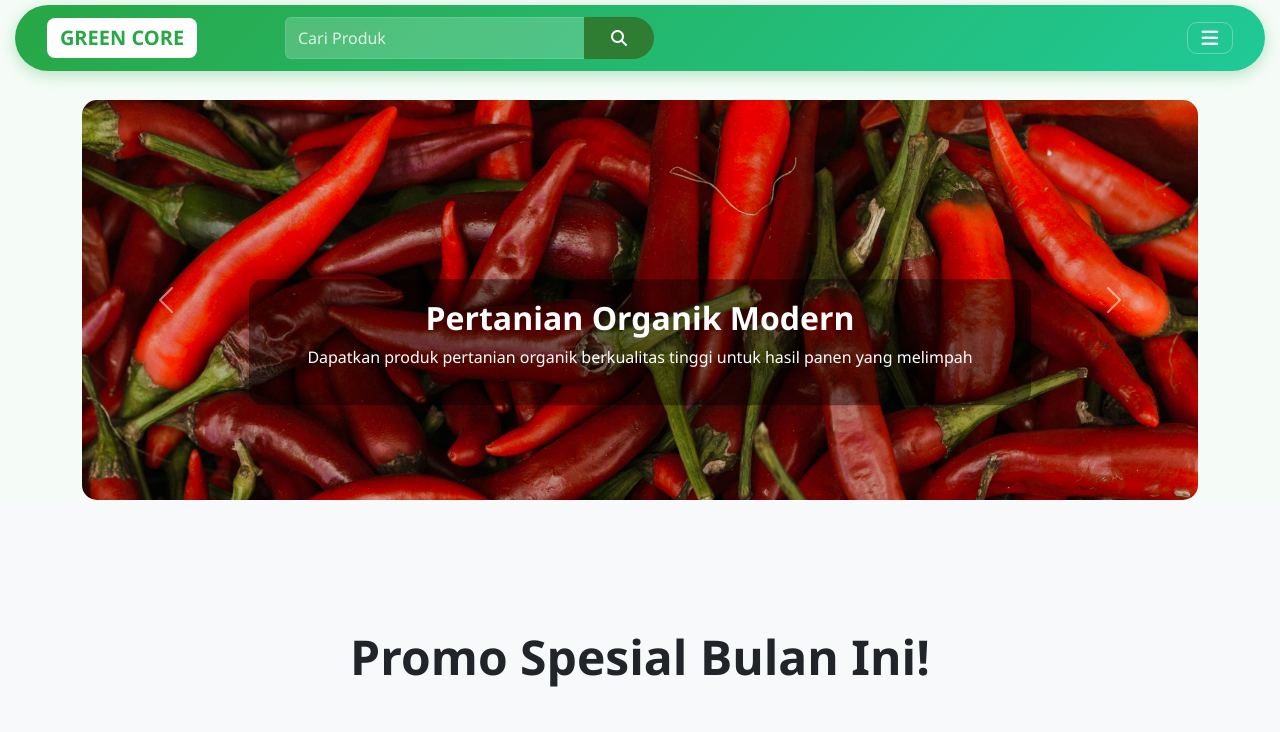
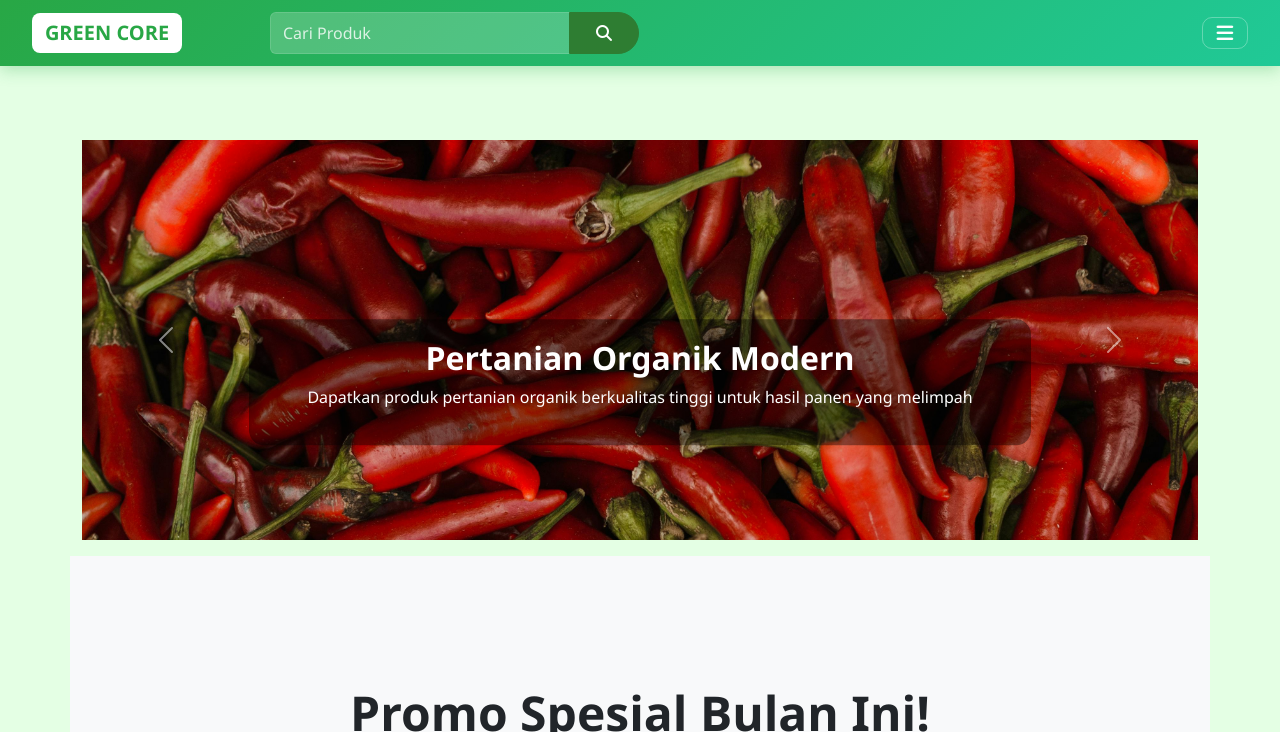
Before and after one commit to 1ducky/FitCom-Online-Shop-Project, a PHP site: page /Green-Core/ in a window 1280 px wide. Shown: the top 732 px of the page. Run offline with PHP 8.4, Linux system fonts and the light colour scheme; data that the repository does not hold is empty; some libraries are stand-ins or nearby versions.

Commit message:
improving ui

```diff
--- a/Produk/review/index.php
+++ b/Produk/review/index.php
@@ -8,7 +8,7 @@ if (!isset($_SESSION['id_user'])) {
 
 $kode_produk = $_GET['code'] ?? null;
 if (!$kode_produk) {
-    die("Produk tidak ditemukan.");
+    echo "Produk tidak ditemukan.";
 }
 $id_user = $_SESSION['id_user'];
 ?>
--- a/component/category.php
+++ b/component/category.php
@@ -2,10 +2,10 @@
 
 ?>
 
-<div class="category">
+<div class="category container">
     <!-- Kategori -->
   <section class="py-5 bg-light">
-    <div class="container">
+    <div class="container-fluid">
       <h2 class="text-center section-title mb-4 fade-in">Kategori Produk</h2>
       <div class="row g-4 text-center fade-in">
         <a class="col-md-3 hov" href="<?= $basepath ?>/produk/Kategori?kategori=b1"><div class="category-icon">🌾</div><h6>Biji-bijian</h6></a>
--- a/component/comment.php
+++ b/component/comment.php
@@ -8,9 +8,9 @@ function RenderCommentList($data){
 
 
 
-<div class="container-fluid my-4 position-relative">
+<div class="container my-4 position-relative bg-white p-3">
     <h2>Ulasan Pembeli</h2>
-    <div class=" p-5">
+    <div class="py-4">
         <?php if(!isset($data['data'])):?>
             <h2>Tidak ada Penilaian</h2>
         <?php else:?>
@@ -29,9 +29,9 @@ function RenderCommentList($data){
                     </div>
                 </section>
                 <?php endforeach?>
+                <a href="" class="text-muted position-absolute bottom-0 end-0">lihat ulasan lainnya > </a>
         <?php endif;?>
     </div>
-    <a href="" class="text-muted position-absolute bottom-0 end-0">lihat ulasan lainnya > </a>
 </div>
 
 <?php
--- a/component/corausel.php
+++ b/component/corausel.php
@@ -2,21 +2,21 @@
         <div id="heroCarousel" class="carousel slide" data-bs-ride="carousel">
             <div class="carousel-inner">
                 <div class="carousel-item active">
-                    <img src="./assets/pexels-arina-krasnikova-6316520.jpg" class="d-block w-100" alt="Pertanian Organik">
+                    <img src="./assets/pexels-arina-krasnikova-6316520.jpg" class="img-fluid d-block w-100" alt="Pertanian Organik">
                     <div class="carousel-caption">
                         <h2 class="fw-bold">Pertanian Organik Modern</h2>
                         <p>Dapatkan produk pertanian organik berkualitas tinggi untuk hasil panen yang melimpah</p>
                     </div>
                 </div>
                 <div class="carousel-item">
-                    <img src="./assets/Organik-Petrosida.png" class="d-block w-100" alt="Pupuk Berkualitas">
+                    <img src="./assets/Organik-Petrosida.png" class="img-fluid d-block w-100" alt="Pupuk Berkualitas">
                     <div class="carousel-caption">
                         <h2 class="fw-bold">Pupuk Berkualitas Tinggi</h2>
                         <p>Tingkatkan kesuburan tanah dengan pupuk pilihan dari para ahli</p>
                     </div>
                 </div>
                 <div class="carousel-item">
-                    <img src="./assets/macam-macam2.png" class="d-block w-100" alt="Benih Unggul">
+                    <img src="./assets/macam-macam2.png" class="img-fluid d-block w-100" alt="Benih Unggul">
                     <div class="carousel-caption">
                         <h2 class="fw-bold">Benih Unggul Terjamin</h2>
                         <p>Benih pilihan dengan kualitas terbaik untuk hasil panen optimal</p>
--- a/component/promo.php
+++ b/component/promo.php
@@ -1,5 +1,5 @@
-    <div class="promo-section">
-    <div class="container text-center py-5">
+    <div class="promo-section container my-3">
+    <div class="container-fluid text-center py-5">
     <h1 class="fw-bold mb-5 display-5">Promo Spesial Bulan Ini!</h1>
 
     <div id="promoCarousel" class="carousel slide" data-bs-ride="carousel">
--- a/component/testimoni.php
+++ b/component/testimoni.php
@@ -1,6 +1,6 @@
 <!-- Testimoni Section -->
-<section class="py-5 bg-light">
-    <div class="container">
+<section class="py-5 bg-light container mt-3">
+    <div class="container-fluid">
         <h2 class="text-center mb-5">Apa Kata Mereka?</h2>
         <div class="row g-4">
             <div class="col-md-4">
--- a/css/base.css
+++ b/css/base.css
@@ -15,9 +15,13 @@ body,html{
   margin: 0;
   padding: 0;
 
+
 }
-body{
-  padding-top: 80px;
+
+.root{
+  background-color: rgb(228, 255, 228);
+  padding-top: 120px;
+
 }
 
 footer{
--- a/css/carousel.css
+++ b/css/carousel.css
@@ -1,11 +1,22 @@
     .main-content {
         margin-top: 20px;
     }
+    .container .main-content,
+    #heroCarousel,
+    .carousel-inner,
+    .carousel-item{
+        height: 400px;
+    }
 
     .carousel-item {
-        height: 400px;
-        border-radius: 15px;
+        height: 100%;
+
         overflow: hidden;
+    }
+    .carousel-item img{
+        width: 100%;
+        height: 100%;
+        object-fit: cover;
     }
     .carousel-caption {
         background: rgba(0, 0, 0, 0.4);
--- a/css/navbar.css
+++ b/css/navbar.css
@@ -1,8 +1,6 @@
         .navbar-custom {
             background: linear-gradient(135deg, #28a745 0%, #20c997 100%);
             box-shadow: 0 4px 15px rgba(40, 167, 69, 0.3);
-            border-radius: 50px;
-            margin: 5px 15px 10px 15px;
             padding: 8px 20px;
         }
 
--- a/index.php
+++ b/index.php
@@ -3,6 +3,8 @@
     <!-- load Based COnfiguration -->
     <?php include('./config/setup.php'); ?>
 <body>
+    <div class="root">
+
 
         <?php include 'component/navbar.php'; ?>
         <!-- Carousel -->
@@ -15,6 +17,7 @@
 
         <!--- footer -->
         <?php include "component/footer.php"?>
+    </div>
 
     <!-- Bootstrap & jQuery JS -->
     <script src="https://cdn.jsdelivr.net/npm/bootstrap@5.3.3/dist/js/bootstrap.bundle.min.js"></script>
```
Also changed, not shown: Produk/detail/index.php (+13 -7 lines), Produk/index.php (+7 -7 lines), Produk/kategori/index.php (+8 -5 lines), Produk/pencarian/index.php (+8 -5 lines). Lines whose indentation alone changed are shown as unchanged.
